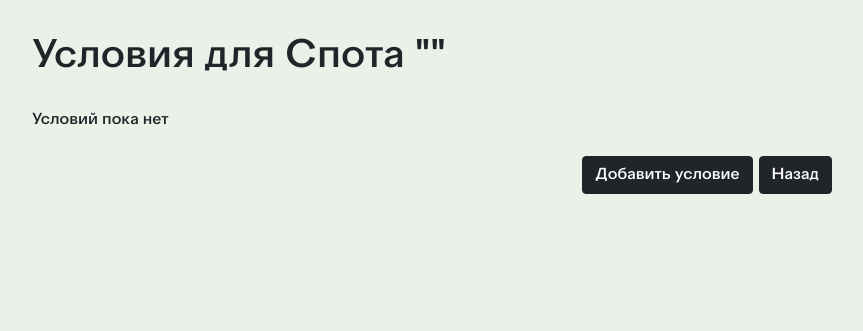
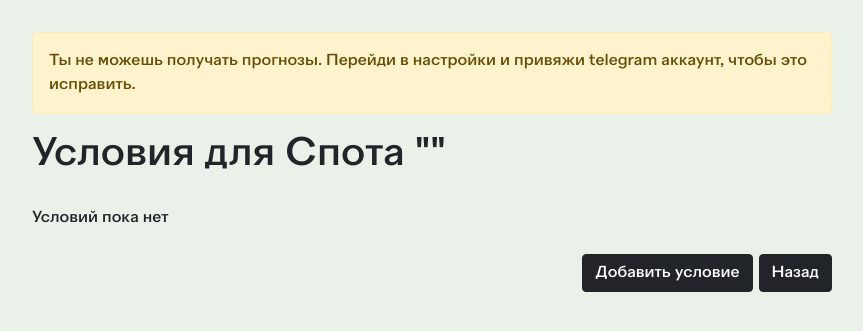
Before and after one commit to llownall/windBot, a Django app: template templates/spots/condition_list.html in a window 1280 px wide. Shown: the part 56-387 px from the top of the page, without its empty margins (208-1071 px from the left). Run offline with Django 3.2, Linux system fonts and the light colour scheme; the template is opened without the code that fills it, so the values that code supplies are empty; parts of the project's set-up code (start-up, migrations or seed data) failed here and were passed over; some libraries are stand-ins or nearby versions.

Commit message:
Closes #16

```diff
--- a/templates/base.html
+++ b/templates/base.html
@@ -20,6 +20,9 @@
 {% endblock %}
 
 <main>
+  {% block main_before %}
+  {% endblock %}
+
   {% block main %}
   {% endblock %}
 </main>
--- a/templates/base_user.html
+++ b/templates/base_user.html
@@ -37,3 +37,11 @@
     </nav>
   </header>
 {% endblock %}
+
+{% block main_before %}
+  {% if not user.person.telegram_id %}
+    <div class="alert alert-warning" role="alert">
+      Ты не можешь получать прогнозы. Перейди в настройки и привяжи telegram аккаунт, чтобы это исправить.
+    </div>
+  {% endif %}
+{% endblock %}
--- a/templates/personal/settings.html
+++ b/templates/personal/settings.html
@@ -40,6 +40,9 @@
   </style>
 {% endblock %}
 
+{% block main_before %}
+{% endblock %}
+
 {% block main %}
   <h1 class="page_title">Настройки</h1>
 
```
